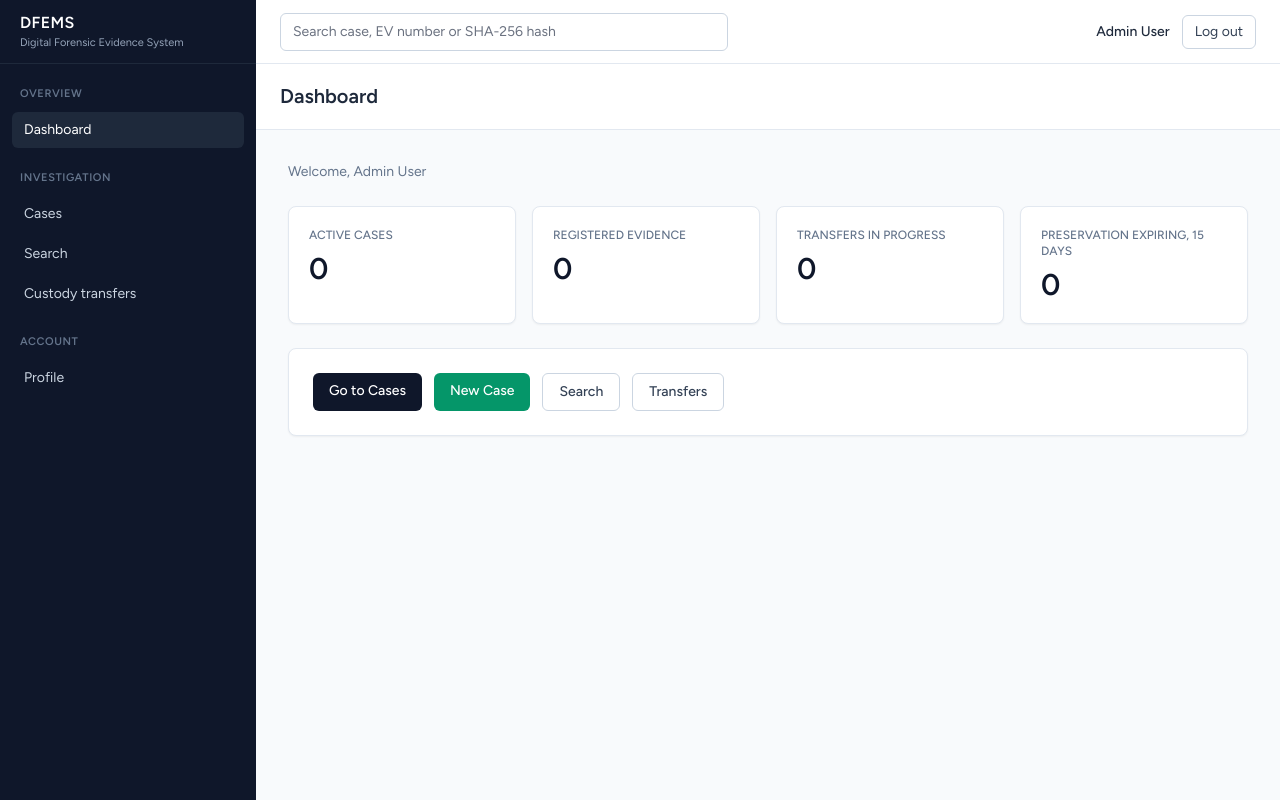
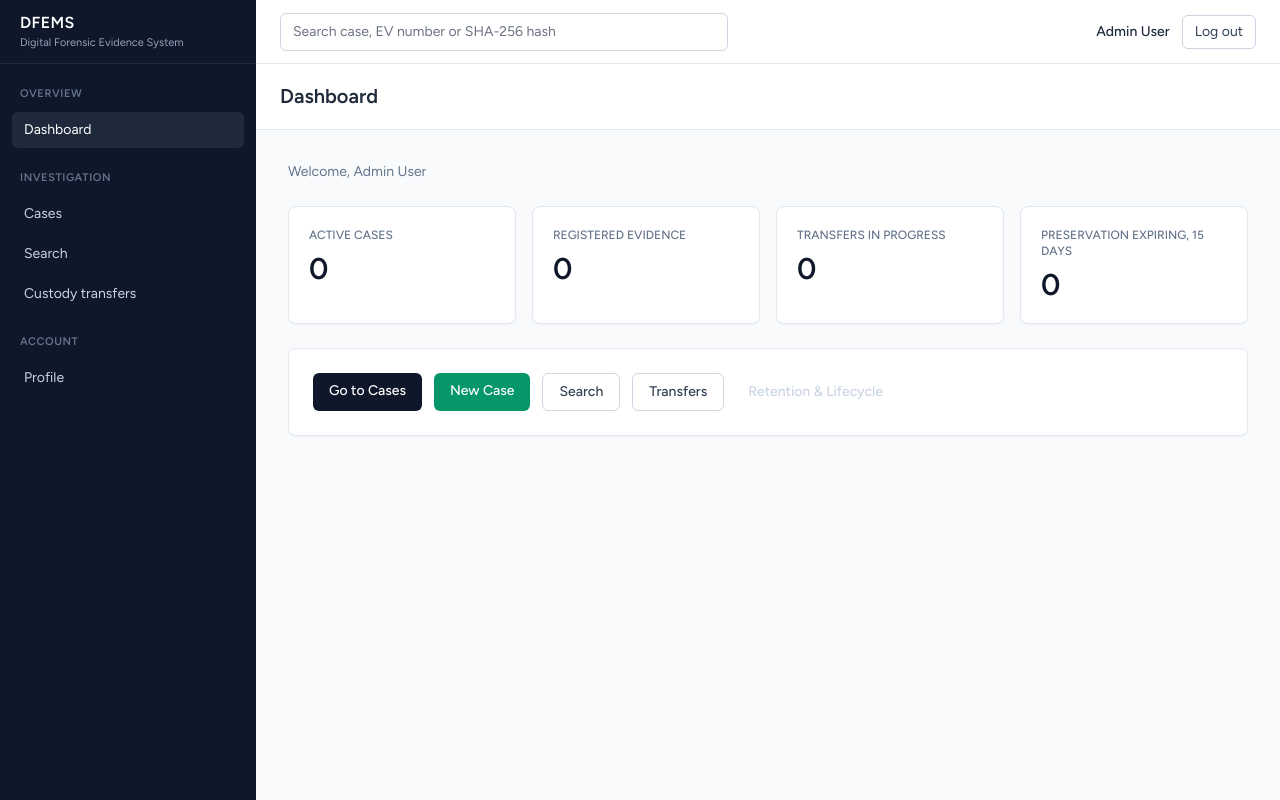
Before and after one commit to shahriarsabbirswe/forensic-evidence-system, a Laravel app: page /dashboard in a window 1280 px wide. Run offline with Laravel 12, Linux system fonts and the light colour scheme; a user stored in the database is signed in; data comes from the database, SQL or seed files in the repository; data that the repository does not hold is empty; style sheets or scripts are compiled from the project's sources.

Commit message:
Add UI navigation links for FR10 timeline and FR12 retention

```diff
--- a/resources/views/dashboard.blade.php
+++ b/resources/views/dashboard.blade.php
@@ -70,6 +70,7 @@
                     @can('transfer.view')
                         <a href="{{ route('transfers.index') }}"
                            class="rounded-md border border-slate-300 px-4 py-2 text-sm font-medium text-slate-700 hover:bg-slate-100">Transfers</a>
+<a href="{{ route('retention.index') }}" class="flex items-center px-3 py-2 text-sm font-medium rounded-md {{ request()->routeIs('retention.*') ? 'bg-slate-800 text-white' : 'text-slate-300 hover:bg-slate-800 hover:text-white' }}">Retention & Lifecycle</a>
                     @endcan
                 </div>
             </div>
--- a/resources/views/evidence/show.blade.php
+++ b/resources/views/evidence/show.blade.php
@@ -16,7 +16,9 @@
             </div>
             <div class="flex gap-2">
                 @can('evidence.edit')
-                    <a href="{{ route('evidence.edit', $evidence) }}"
+
+<a href="{{ route('timeline.show', $evidence) }}" class="inline-flex items-center px-4 py-2 bg-indigo-600 border border-transparent rounded-md font-semibold text-xs text-white uppercase tracking-widest hover:bg-indigo-700 transition">Investigation Timeline</a>
+<a href="{{ route('evidence.edit', $evidence) }}"
                        class="rounded-md border border-gray-300 px-4 py-2 text-sm hover:bg-gray-50">Edit</a>
                 @endcan
                 <a href="{{ route('cases.show', $evidence->investigationCase) }}"
```
